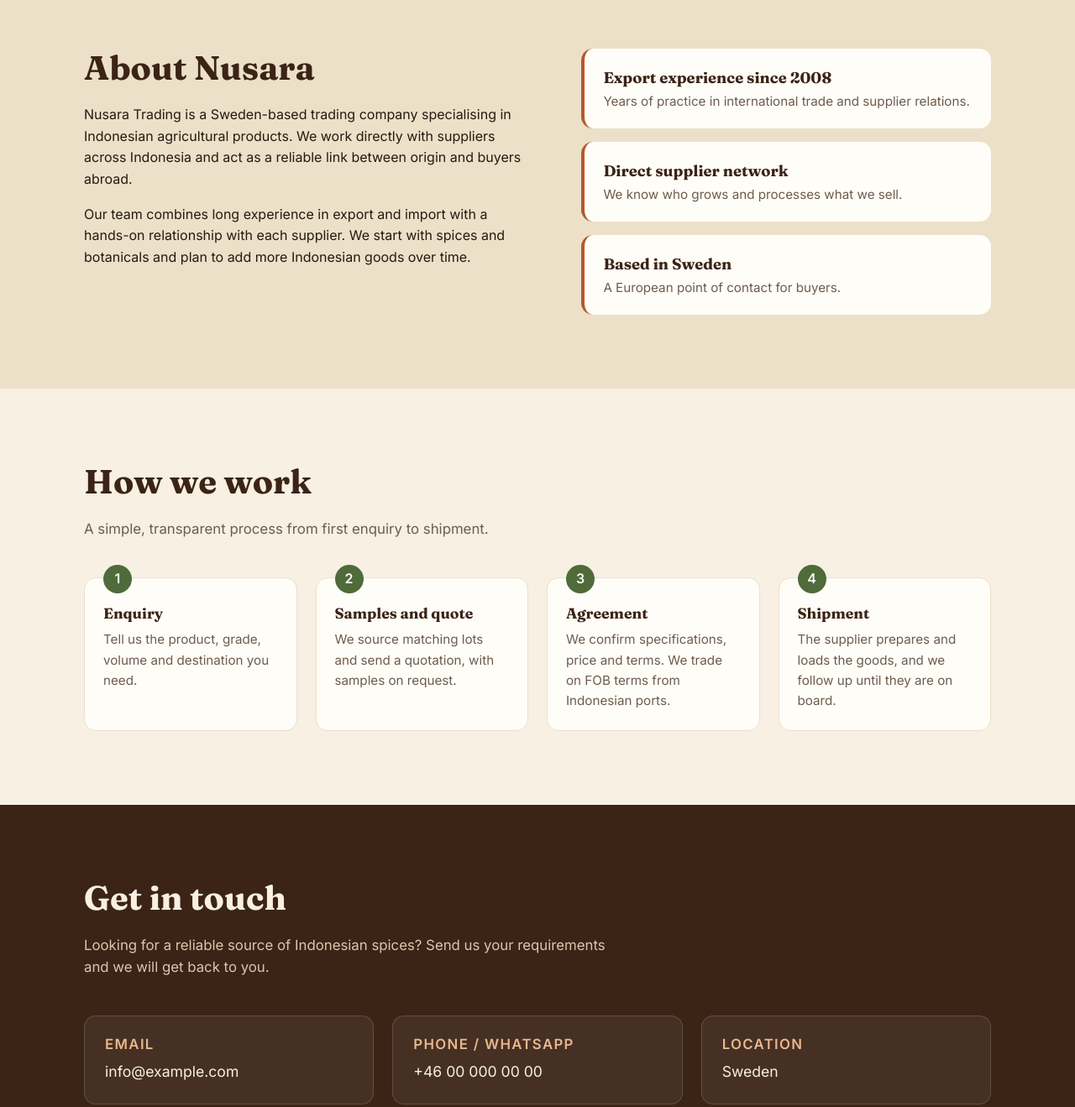
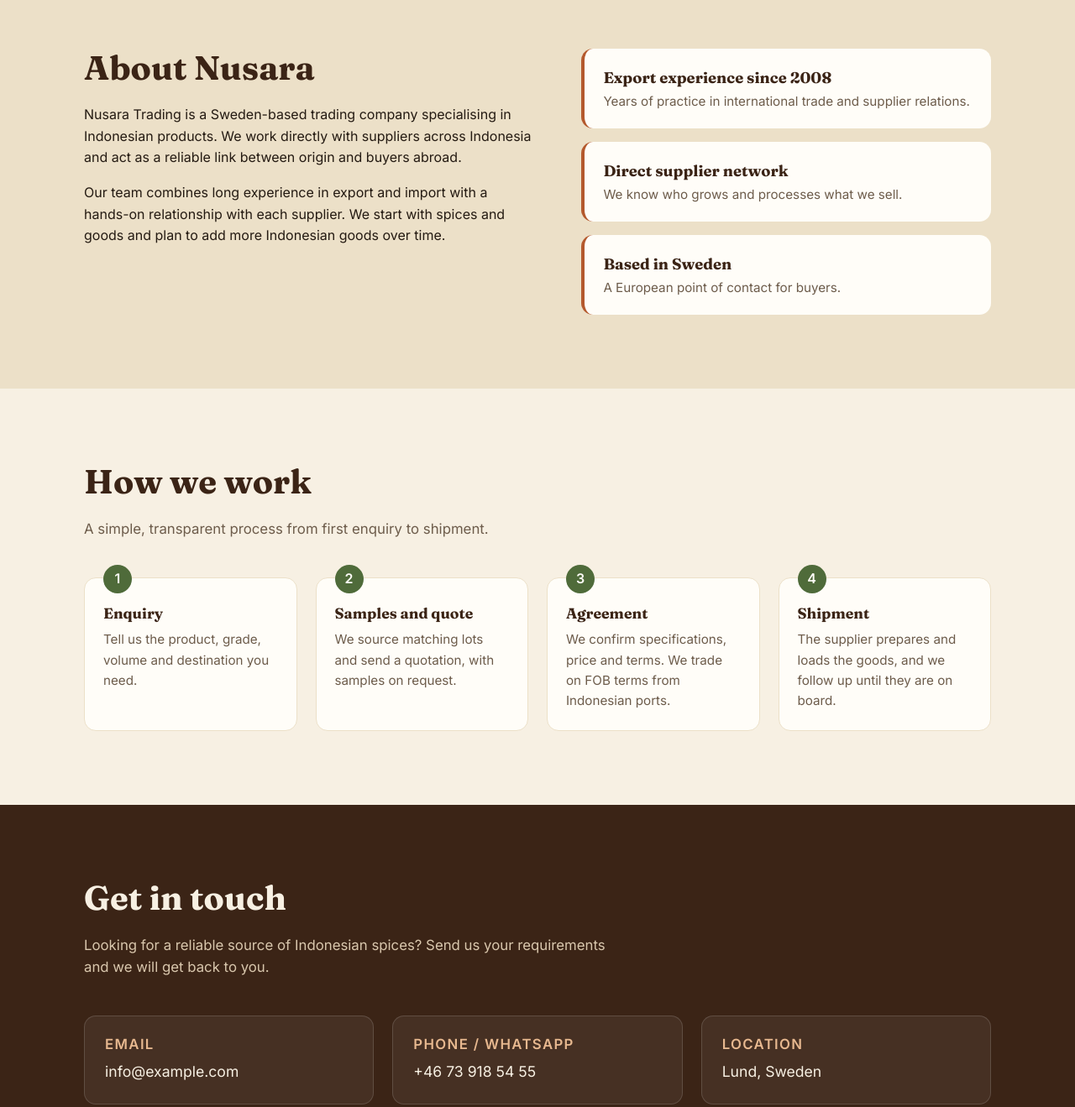
Before and after one commit to nusara-trading/nusara-trading.github.io, a plain HTML site: page index.html in a window 1280 px wide. Shown: the part 1460-2779 px from the top of the page at 84% size. Drawn offline with Linux system fonts and the light colour scheme.

Commit message:
Update title and text to reflect 'goods' instead of 'botanicals'

```diff
--- a/index.html
+++ b/index.html
@@ -3,7 +3,7 @@
 <head>
   <meta charset="utf-8">
   <meta name="viewport" content="width=device-width, initial-scale=1">
-  <title>Nusara Trading | Indonesian Spices and Botanicals</title>
+  <title>Nusara Trading | Indonesian Spices and Goods</title>
   <meta name="description" content="Nusara Trading connects buyers with Indonesian vanilla, cacao, tea and cinnamon, sourced directly from trusted suppliers. Based in Sweden.">
   <meta property="og:title" content="Nusara Trading">
   <meta property="og:description" content="Indonesian vanilla, cacao, tea and cinnamon, sourced directly from trusted suppliers.">
@@ -155,7 +155,7 @@
   <div class="hero">
     <div class="wrap">
       <div class="eyebrow">From the Indonesian archipelago</div>
-      <h1>Indonesian spices and botanicals, sourced at origin.</h1>
+      <h1>Indonesian spices and goods, sourced at origin.</h1>
       <p>Nusara Trading connects buyers with vanilla, cacao, tea and cinnamon from trusted Indonesian suppliers. We handle the sourcing so you can focus on your product.</p>
       <div class="btns">
         <a class="btn btn-primary" href="#contact">Request a quote</a>
@@ -215,8 +215,8 @@
         <div class="section-head" style="margin-bottom:20px">
           <h2>About Nusara</h2>
         </div>
-        <p>Nusara Trading is a Sweden-based trading company specialising in Indonesian agricultural products. We work directly with suppliers across Indonesia and act as a reliable link between origin and buyers abroad.</p>
-        <p>Our team combines long experience in export and import with a hands-on relationship with each supplier. We start with spices and botanicals and plan to add more Indonesian goods over time.</p>
+        <p>Nusara Trading is a Sweden-based trading company specialising in Indonesian products. We work directly with suppliers across Indonesia and act as a reliable link between origin and buyers abroad.</p>
+        <p>Our team combines long experience in export and import with a hands-on relationship with each supplier. We start with spices and goods and plan to add more Indonesian goods over time.</p>
       </div>
       <div class="facts">
         <div class="fact"><strong>Export experience since 2008</strong><span>Years of practice in international trade and supplier relations.</span></div>
@@ -258,12 +258,12 @@
         <div class="contact-card">
           <h3>Phone / WhatsApp</h3>
           <!-- TODO: replace with real number -->
-          <a href="https://wa.me/46000000000">+46 00 000 00 00</a>
+          <a href="https://wa.me/46739165455">+46 73 918 54 55</a>
         </div>
         <div class="contact-card">
           <h3>Location</h3>
           <!-- TODO: add city once the company address is set -->
-          <p>Sweden</p>
+          <p>Lund, Sweden</p>
         </div>
       </div>
     </div>
@@ -273,7 +273,7 @@
 <footer>
   <div class="wrap">
     <span>&copy; <span id="year"></span> Nusara Trading</span>
-    <span>Indonesian spices and botanicals</span>
+    <span>Indonesian Spices and Goods</span>
   </div>
 </footer>
 
```
